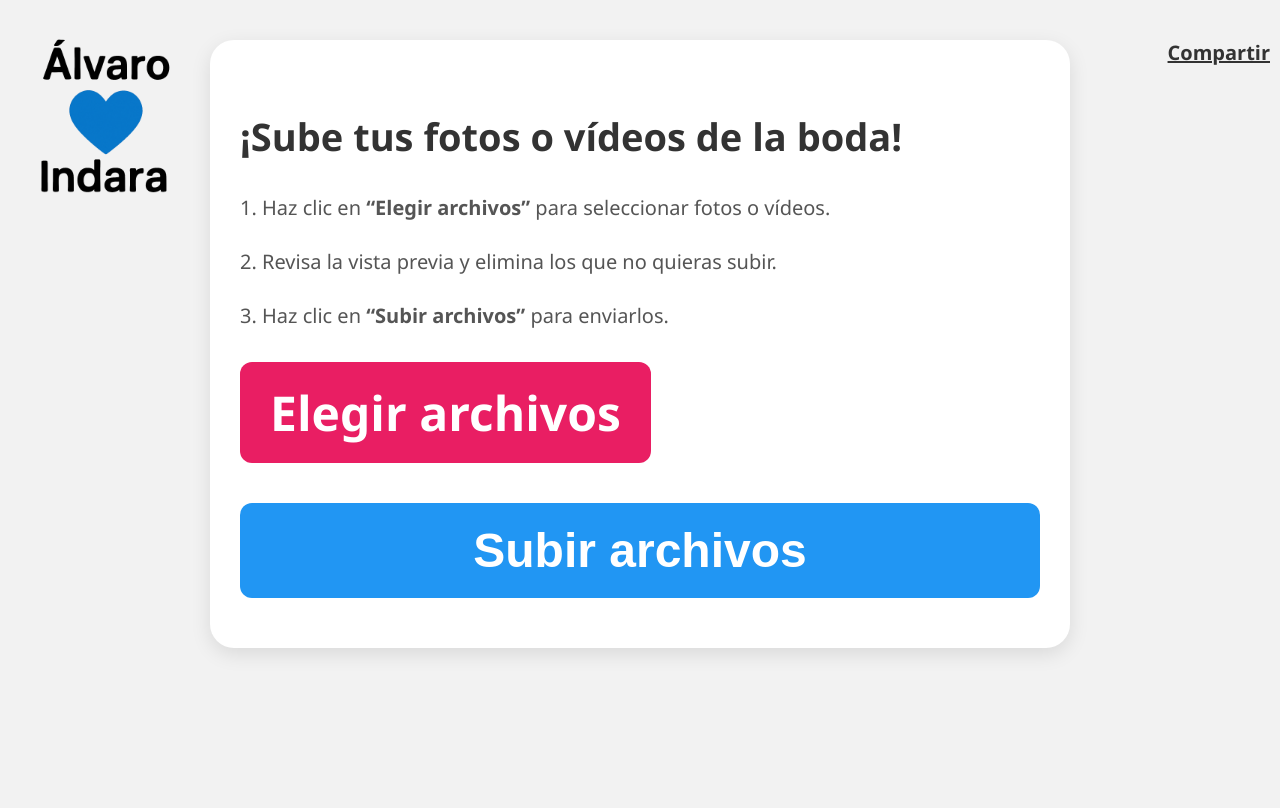
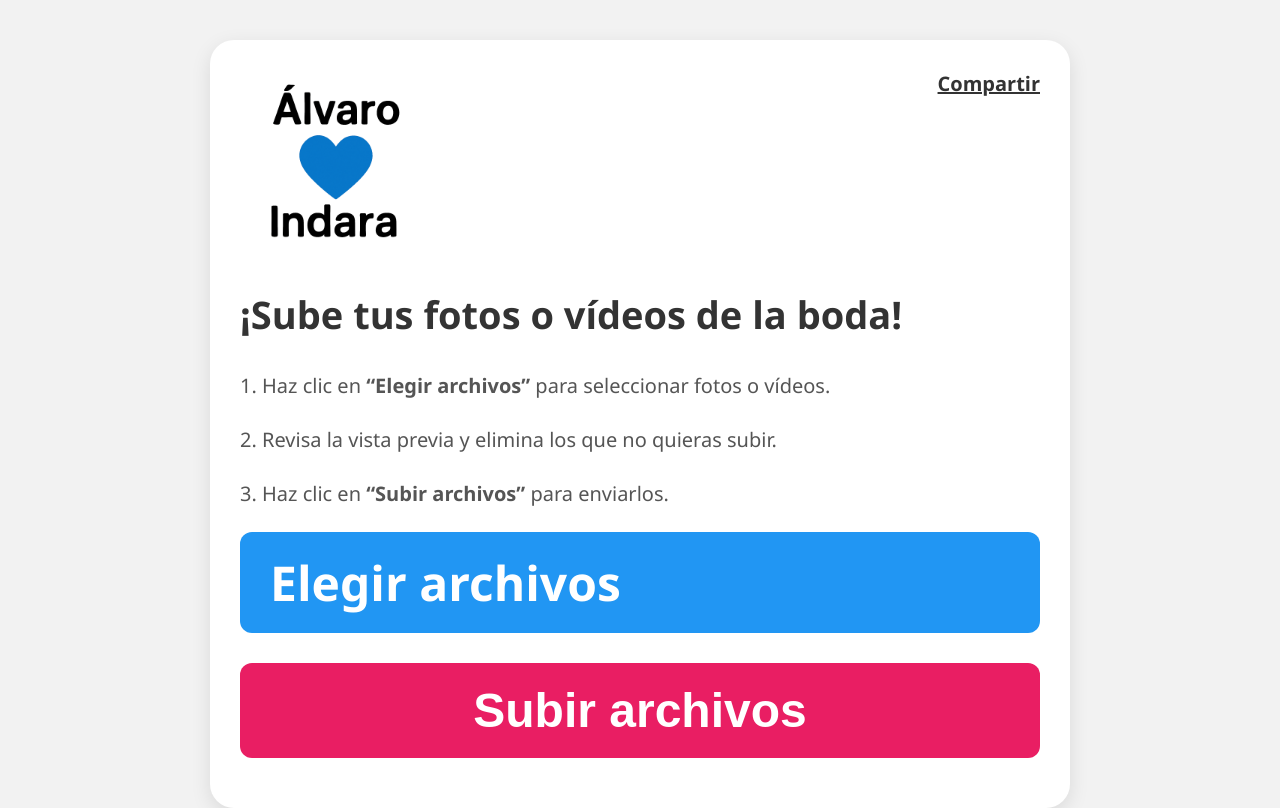
Before and after one commit to juayalopez/FotosBodaGoogleDrive, a website: page public/index.html in a window 1280 px wide. Drawn offline with Linux system fonts and the light colour scheme.

Commit message:
Undecimo commit

```diff
--- a/public/index.html
+++ b/public/index.html
@@ -9,8 +9,8 @@
 </head>
 <body>
   <div class="container">
-    <img src="logo.png" alt="Logo" style="max-width: 15vw; border-radius: 10px; position: absolute; top: 25px; left: 10px; font-weight: bold;">
-    <a href="#" id="verQR" style="position: absolute; top: 39px; right: 10px; font-weight: bold;">Compartir</a>
+    <img class="logo-boda" src="logo.png" alt="Logo">
+    <a href="#" class="qr-boda" id="verQR">Compartir</a>
 
     <!-- Popup oculto -->
     <div id="popup" style="display: none; position: fixed; top: 0; left: 0; width: 100%; height: 100%; background: rgba(0,0,0,0.8); z-index: 9999; justify-content: center; align-items: center;">
--- a/public/style.css
+++ b/public/style.css
@@ -44,9 +44,9 @@ h2 {
 }
 
 .file-label {
-  display: inline-block;
+  display: block;
   padding: 18px 30px;
-  background-color: #e91e63;
+  background-color: #2196f3;
   color: white;
   border-radius: 12px;
   cursor: pointer;
@@ -118,7 +118,7 @@ h2 {
   width: 100%;
   padding: 20px;
   margin-top: 30px;
-  background-color: #2196f3;
+  background-color: #e91e63;
   color: white;
   border: none;
   border-radius: 12px;
@@ -159,11 +159,11 @@ h2 {
   color: #333;
 }
 
-#verQRa:hover{
+#verQRa:hover {
   color: red;
 }
 
-#verQRa:active{
+#verQRa:active {
   color: #333;
 }
 
@@ -213,6 +213,24 @@ h2 {
   }
 }
 
+@media (min-width: 481px) {
+  .qr-boda {
+    position: relative;
+    float: right;
+    font-weight: bold;
+  }
+
+  .logo-boda {
+    max-width: 15vw;
+    position: relative;
+    width: 100%;
+  }
+
+  h2 {
+    margin-top: 20px;
+  }
+}
+
 @media (max-width: 480px) {
   body {
     font-size: 20px;
@@ -247,4 +265,18 @@ h2 {
     max-width: 190px;
     max-height: 190px;
   }
+
+  .qr-boda {
+    position: absolute;
+    top: 39px;
+    right: 10px;
+  }
+
+  .logo-boda {
+    max-width: 15vw;
+    border-radius: 10px;
+    position: absolute;
+    top: 25px;
+    left: 10px;
+  }
 }
```
